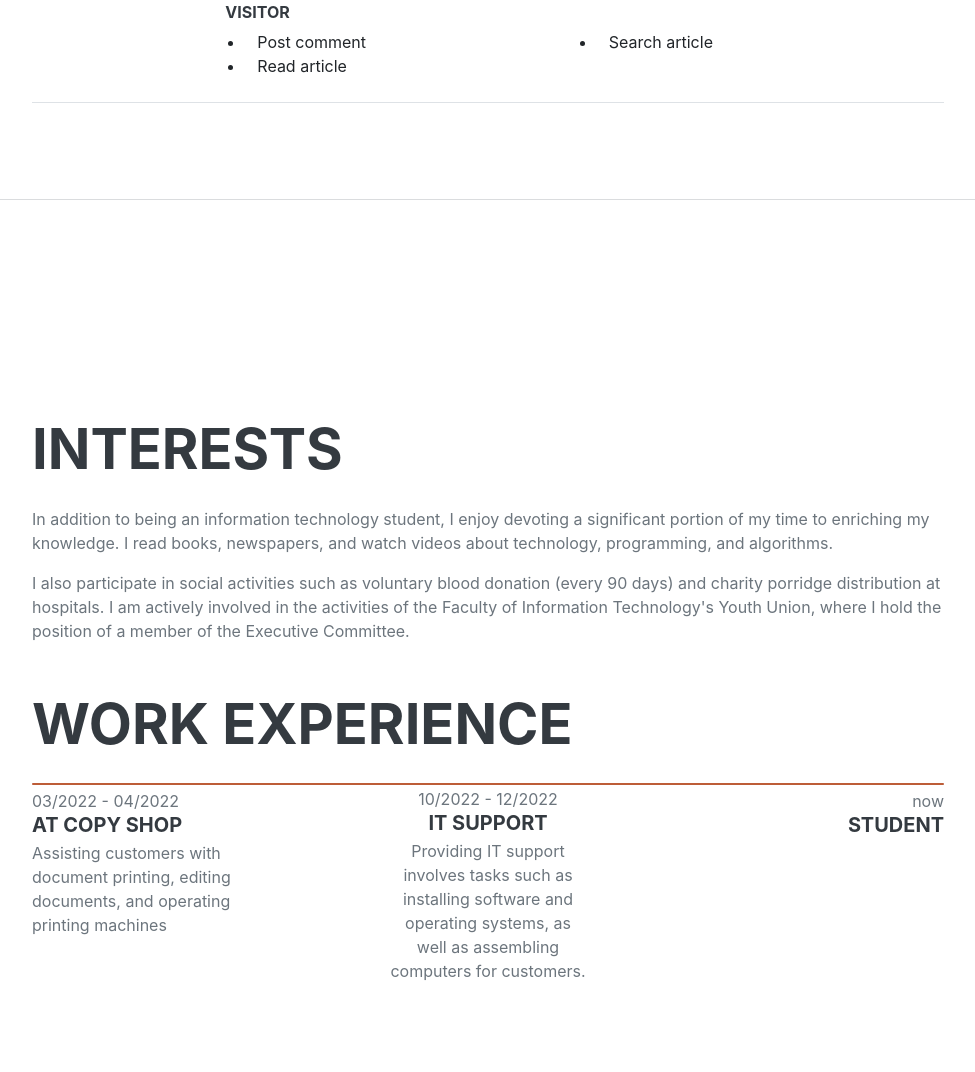
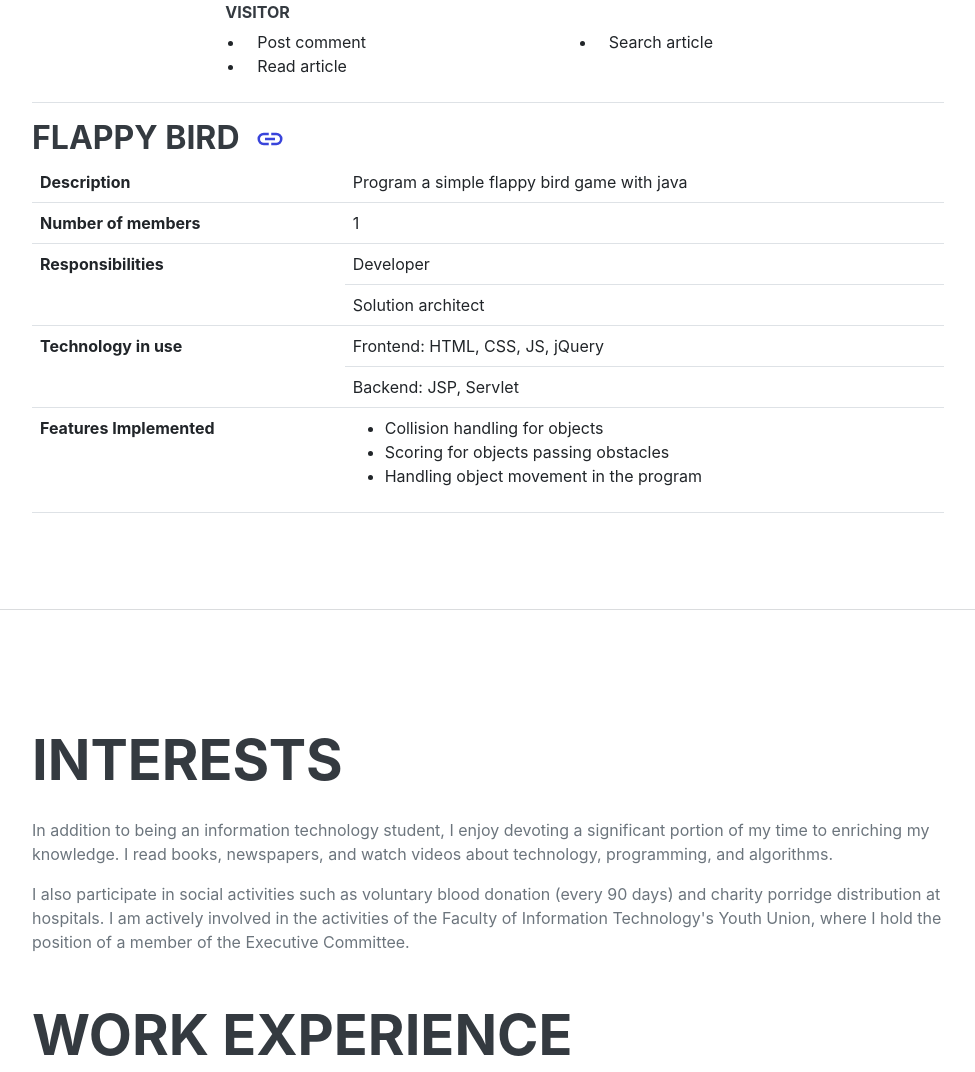
Before and after one commit to KhuongVo2105/MyCV, a plain HTML site: page index.html in a window 1280 px wide. Shown: the part 3198-4270 px from the top of the page, without its empty margins (288-1263 px from the left). Before the commit the page ends 4198 px from the top, so only its background shows below. Drawn offline with nearby package versions, Linux system fonts and the light colour scheme; a web font is replaced by a local one.

Commit message:
update Flappy Bird project

```diff
--- a/index.html
+++ b/index.html
@@ -2,20 +2,20 @@
 <html lang="en">
 
 <head>
-    <meta charset="utf-8" />
-    <meta name="viewport" content="width=device-width, initial-scale=1, shrink-to-fit=no" />
-    <meta name="description" content="" />
-    <meta name="author" content="" />
+    <meta charset="utf-8"/>
+    <meta name="viewport" content="width=device-width, initial-scale=1, shrink-to-fit=no"/>
+    <meta name="description" content=""/>
+    <meta name="author" content=""/>
     <link rel="icon" href="./assets/img/emojione--flag-for-vietnam.svg" type="images/png">
     <title>My CV</title>
     <!-- Font Awesome icons (free version)-->
     <script src="https://use.fontawesome.com/releases/v6.3.0/js/all.js" crossorigin="anonymous"></script>
     <!-- Google fonts-->
     <link href="https://fonts.googleapis.com/css?family=Saira+Extra+Condensed:500,700" rel="stylesheet"
-        type="text/css" />
-    <link href="https://fonts.googleapis.com/css?family=Muli:400,400i,800,800i" rel="stylesheet" type="text/css" />
+          type="text/css"/>
+    <link href="https://fonts.googleapis.com/css?family=Muli:400,400i,800,800i" rel="stylesheet" type="text/css"/>
     <!-- Core theme CSS (includes Bootstrap)-->
-    <link href="css/styles.css" rel="stylesheet" />
+    <link href="css/styles.css" rel="stylesheet"/>
 </head>
 
 <body id="page-top">
@@ -24,7 +24,7 @@
     <a class="navbar-brand js-scroll-trigger" href="#page-top">
         <span class="d-block d-lg-none">Võ Nguyễn Nhật Khương</span>
         <span class="d-none d-lg-block"><img class="img-fluid img-profile rounded-circle mx-auto mb-2"
-                    src="assets/img/IMG_20240220_164308.jpg" alt="..." /></span>
+                                             src="assets/img/IMG_20240220_164308.jpg" alt="..."/></span>
     </a>
     <button class="navbar-toggler" type="button" data-bs-toggle="collapse" data-bs-target="#navbarResponsive"
             aria-controls="navbarResponsive" aria-expanded="false" aria-label="Toggle navigation"><span
@@ -83,7 +83,7 @@
             </div>
         </div>
     </section>
-        <hr class="m-0" />
+    <hr class="m-0"/>
     <!-- Education-->
     <section class="resume-section" id="education">
         <div class="resume-section-content">
@@ -98,7 +98,7 @@
             </div>
         </div>
     </section>
-        <hr class="m-0" />
+    <hr class="m-0"/>
     <!-- Skills-->
     <section class="resume-section" id="skills">
         <div class="resume-section-content row">
@@ -182,18 +182,19 @@
             <!--            </ul>-->
         </div>
     </section>
-        <hr class="m-0" />
+    <hr class="m-0"/>
     <!-- Projects-->
     <section class="resume-section" id="projects">
         <div class="resume-section-content">
             <h2 class="mb-5">Projects</h2>
-
+            <!--project 1-->
+            <div>
                 <div class="mb-1 d-flex align-items-center">
                     <h3 class="mb-0 me-3 d-inline">Blog</h3>
                     <a href="https://github.com/KhuongVo2105/MyBlog" target="_blank">
                         <svg xmlns="http://www.w3.org/2000/svg" width="30" height="30" viewBox="0 0 24 24">
                             <path fill="#3944db"
-                                d="M11 17H7q-2.075 0-3.537-1.463T2 12q0-2.075 1.463-3.537T7 7h4v2H7q-1.25 0-2.125.875T4 12q0 1.25.875 2.125T7 15h4zm-3-4v-2h8v2zm5 4v-2h4q1.25 0 2.125-.875T20 12q0-1.25-.875-2.125T17 9h-4V7h4q2.075 0 3.538 1.463T22 12q0 2.075-1.463 3.538T17 17z" />
+                                  d="M11 17H7q-2.075 0-3.537-1.463T2 12q0-2.075 1.463-3.537T7 7h4v2H7q-1.25 0-2.125.875T4 12q0 1.25.875 2.125T7 15h4zm-3-4v-2h8v2zm5 4v-2h4q1.25 0 2.125-.875T20 12q0-1.25-.875-2.125T17 9h-4V7h4q2.075 0 3.538 1.463T22 12q0 2.075-1.463 3.538T17 17z"/>
                         </svg>
                     </a>
                 </div>
@@ -248,51 +249,59 @@
                     </tr>
                     </tbody>
                 </table>
+            </div>
+            <!--project 2-->
+            <div>
+                <div class="mb-1 d-flex align-items-center">
+                    <h3 class="mb-0 me-3 d-inline">Flappy Bird</h3>
+                    <a href="https://github.com/KhuongVo2105/FlappyBird" target="_blank">
+                        <svg xmlns="http://www.w3.org/2000/svg" width="30" height="30" viewBox="0 0 24 24">
+                            <path fill="#3944db"
+                                  d="M11 17H7q-2.075 0-3.537-1.463T2 12q0-2.075 1.463-3.537T7 7h4v2H7q-1.25 0-2.125.875T4 12q0 1.25.875 2.125T7 15h4zm-3-4v-2h8v2zm5 4v-2h4q1.25 0 2.125-.875T20 12q0-1.25-.875-2.125T17 9h-4V7h4q2.075 0 3.538 1.463T22 12q0 2.075-1.463 3.538T17 17z"/>
+                        </svg>
+                    </a>
+                </div>
+                <table class="table">
+                    <tbody>
+                    <tr>
+                        <th scope="row">Description</th>
+                        <td>Program a simple flappy bird game with java</td>
+                    </tr>
+                    <tr>
+                        <th scope="row">Number of members</th>
+                        <td>1</td>
+                    </tr>
+                    <tr>
+                        <th rowspan="2">Responsibilities</th>
+                        <td>Developer</td>
+                    </tr>
+                    <tr>
+                        <td>Solution architect</td>
+                    </tr>
+                    <tr>
+                        <th rowspan="2">Technology in use</th>
+                        <td>Frontend: HTML, CSS, JS, jQuery</td>
+                    </tr>
+                    <tr>
+                        <td>Backend: JSP, Servlet</td>
+                    </tr>
+                    <tr>
+                        <th>Features Implemented</th>
+                        <td>
+                            <ul>
+                                <li>Collision handling for objects</li>
+                                <li>Scoring for objects passing obstacles</li>
+                                <li>Handling object movement in the program</li>
+                            </ul>
+                        </td>
+                    </tr>
+                    </tbody>
+                </table>
+            </div>
 
-
-                <!--            <ul class="fa-ul mb-0">-->
-                <!--                <li>-->
-                <!--                    <span class="fa-li"><i class="fas fa-trophy text-warning"></i></span>-->
-                <!--                    Google Analytics Certified Developer-->
-                <!--                </li>-->
-                <!--                <li>-->
-                <!--                    <span class="fa-li"><i class="fas fa-trophy text-warning"></i></span>-->
-                <!--                    Mobile Web Specialist - Google Certification-->
-                <!--                </li>-->
-                <!--                <li>-->
-                <!--                    <span class="fa-li"><i class="fas fa-trophy text-warning"></i></span>-->
-                <!--                    1-->
-                <!--                    <sup>st</sup>-->
-                <!--                    Place - University of Colorado Boulder - Emerging Tech Competition 2009-->
-                <!--                </li>-->
-                <!--                <li>-->
-                <!--                    <span class="fa-li"><i class="fas fa-trophy text-warning"></i></span>-->
-                <!--                    1-->
-                <!--                    <sup>st</sup>-->
-                <!--                    Place - University of Colorado Boulder - Adobe Creative Jam 2008 (UI Design Category)-->
-                <!--                </li>-->
-                <!--                <li>-->
-                <!--                    <span class="fa-li"><i class="fas fa-trophy text-warning"></i></span>-->
-                <!--                    2-->
-                <!--                    <sup>nd</sup>-->
-                <!--                    Place - University of Colorado Boulder - Emerging Tech Competition 2008-->
-                <!--                </li>-->
-                <!--                <li>-->
-                <!--                    <span class="fa-li"><i class="fas fa-trophy text-warning"></i></span>-->
-                <!--                    1-->
-                <!--                    <sup>st</sup>-->
-                <!--                    Place - James Buchanan High School - Hackathon 2006-->
-                <!--                </li>-->
-                <!--                <li>-->
-                <!--                    <span class="fa-li"><i class="fas fa-trophy text-warning"></i></span>-->
-                <!--                    3-->
-                <!--                    <sup>rd</sup>-->
-                <!--                    Place - James Buchanan High School - Hackathon 2005-->
-                <!--                </li>-->
-                <!--            </ul>-->
         </div>
     </section>
-        <hr class="m-0" />
+    <hr class="m-0"/>
     <!-- more-->
     <section class="resume-section" id="more">
         <div class="resume-section-content">
@@ -312,12 +321,15 @@
             <h2 class="mt-5 mb-4">Work Experience</h2>
             <!-- Timeline -->
             <div class="d-lg-block d-none position-relative">
-                    <div class="progress" role="progressbar" aria-label="Basic example" aria-valuenow="0"
-                        aria-valuemin="0" aria-valuemax="100" style="height: 2px;">
-                        <div class="progress-bar" style="width: 100%"></div>
+<!--                <div class="progress" role="progressbar" aria-label="Basic example" aria-valuenow="0"-->
+<!--                     aria-valuemin="0" aria-valuemax="100" style="height: 2px;">-->
+<!--                    <div class="progress-bar" style="width: 100%"></div>-->
+<!--                </div>-->
+                <div style="width: 100%;height: 200px; border-top: 2px solid var(--bs-orange)">
+                    <input type="hidden" name="">
                 </div>
 
-                    <div class="position-absolute start-0 mt-1" style="max-width: 200px;">
+                <div class="position-absolute start-0 top-0 mt-1" style="max-width: 200px;">
                     <p class="mb-0">03/2022 - 04/2022</p>
                     <h5 class="mb-1">At Copy Shop</h5>
                     <p>
@@ -336,7 +348,7 @@
                     </p>
                 </div>
 
-                    <div class="position-absolute end-0 mt-1 text-end" style="max-width: 200px;">
+                <div class="position-absolute end-0 top-0 mt-1 text-end" style="max-width: 200px;">
                     <p class="mb-0">now</p>
                     <h5 class="mb-1">Student</h5>
                 </div>
```
Lines whose indentation alone changed are shown as unchanged.
